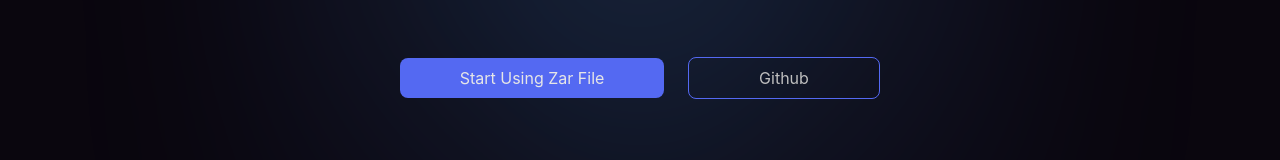
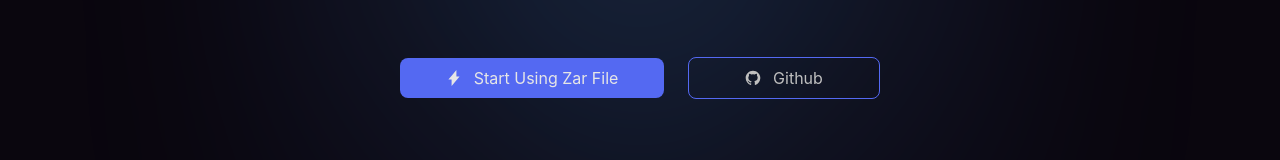
Before and after one commit to am-abazari/zar-file, a Next.js app: page / in a window 1280 px wide. Shown: the part 367-527 px from the top of the page. Built offline with nearby package versions, Linux system fonts and the light colour scheme.

Commit message:
[ADD] Completed Hero section

```diff
--- /dev/null
+++ b/src/app/assets/icons/GrommetIconsGithub.jsx
@@ -0,0 +1,8 @@
+import React from 'react'
+
+export function GrommetIconsGithub(props) {
+  return (
+    <svg xmlns="http://www.w3.org/2000/svg" width="1em" height="1em" viewBox="0 0 24 24" {...props}>{/* Icon from Grommet Icons by Grommet - https://www.apache.org/licenses/LICENSE-2.0 */}<path fill="currentColor" fillRule="evenodd" d="M11.999 1C5.926 1 1 5.925 1 12c0 4.86 3.152 8.983 7.523 10.437c.55.102.75-.238.75-.53c0-.26-.009-.952-.014-1.87c-3.06.664-3.706-1.475-3.706-1.475c-.5-1.27-1.221-1.61-1.221-1.61c-.999-.681.075-.668.075-.668c1.105.078 1.685 1.134 1.685 1.134c.981 1.68 2.575 1.195 3.202.914c.1-.71.384-1.195.698-1.47c-2.442-.278-5.01-1.222-5.01-5.437c0-1.2.428-2.183 1.132-2.952c-.114-.278-.491-1.397.108-2.91c0 0 .923-.297 3.025 1.127A10.5 10.5 0 0 1 12 6.32a10.5 10.5 0 0 1 2.754.37c2.1-1.424 3.022-1.128 3.022-1.128c.6 1.514.223 2.633.11 2.911c.705.769 1.13 1.751 1.13 2.952c0 4.226-2.572 5.156-5.022 5.428c.395.34.747 1.01.747 2.037c0 1.47-.014 2.657-.014 3.017c0 .295.199.637.756.53C19.851 20.979 23 16.859 23 12c0-6.075-4.926-11-11.001-11" /></svg>
+  )
+}
+export default GrommetIconsGithub
--- /dev/null
+++ b/src/app/assets/icons/ZondiconsBolt.jsx
@@ -0,0 +1,8 @@
+import React from 'react'
+
+export function ZondiconsBolt(props) {
+  return (
+    <svg xmlns="http://www.w3.org/2000/svg" width="1em" height="1em" viewBox="0 0 20 20" {...props}>{/* Icon from Zondicons by Steve Schoger - https://github.com/dukestreetstudio/zondicons/blob/master/LICENSE */}<path fill="currentColor" d="M13 8V0L8.11 5.87L3 12h4v8L17 8z" /></svg>
+  )
+}
+export default ZondiconsBolt
--- a/src/app/page.jsx
+++ b/src/app/page.jsx
@@ -1,5 +1,7 @@
 import CircleShadow from "@components/CircleShadow/CircleShadow";
-import Button from "./components/Button";
+import Button from "@components/Button";
+import GrommetIconsGithub from "@icons/GrommetIconsGithub";
+import ZondiconsBolt from "./assets/icons/ZondiconsBolt";
 
 export default function Home() {
     return (
@@ -15,8 +17,8 @@
                 natus officia, perferendis praesentium quae quas quidem quo saepe sit unde. Atque, cumque?</p>
 
             <div className="flex gap-6 justify-center items-center mt-16">
-                <Button className={'basis-66'} variant={"fill"}>Start Using Zar File</Button>
-                <Button className={'basis-48'} variant={"border"}>Github</Button>
+                <Button className={'basis-66'} variant={"fill"} icon={<ZondiconsBolt />} >Start Using Zar File</Button>
+                <Button className={'basis-48'} variant={"border"} icon={<GrommetIconsGithub />}>Github</Button>
             </div>
 
 
--- a/tsconfig.json
+++ b/tsconfig.json
@@ -20,7 +20,10 @@
     ],
     "paths": {
       "@/*": ["./src/*"],
-      "@components/*": ["./src/app/components/*"]
+      "@components/*": ["./src/app/components/*"],
+      "@assets/*": ["./src/app/assets/*"],
+      "@icons/*": ["./src/app/assets/icons/*"],
+      "@images/*": ["./src/app/assets/images/*"],
     }
   },
   "include": [
```
